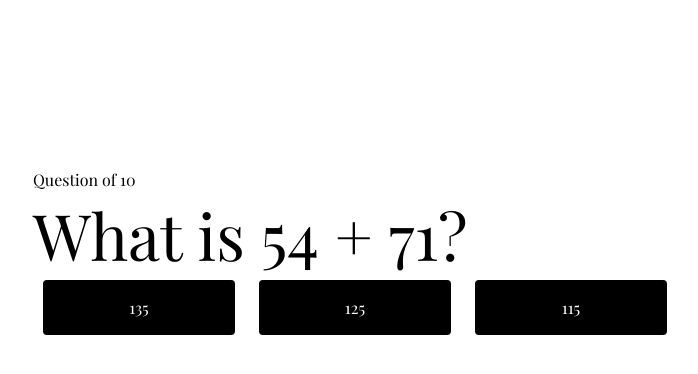
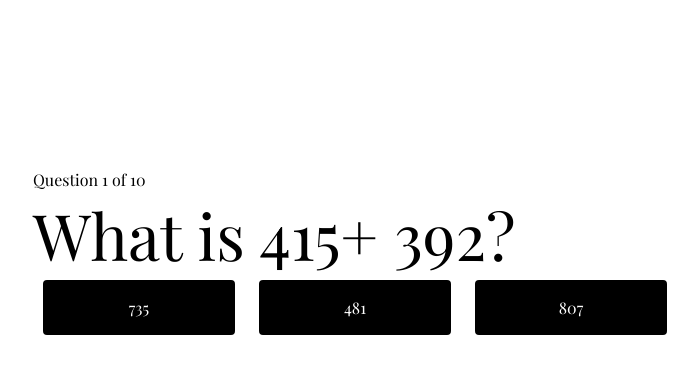
Before and after one commit to adeyinka36/PHP-PROJ2, a PHP site: page / in a window 1280 px wide. Shown: the top 374 px of the page, without its empty margins (95-793 px from the left). Run offline with PHP 8.4, Linux system fonts and the light colour scheme; some web fonts are replaced.

```diff
--- a/index.php
+++ b/index.php
@@ -9,17 +9,55 @@
 </head>
 <body>
     <?php include 'inc/generate_questions.php'?>
+    <?php
+    session_start();
+    // checking if student had had 10 attempts
+    if(isset($_SESSION["number"])&&intval($_SESSION["number"])>=10){
+
+        session_destroy();
+        session_start();
+    }
+
+
+     ?>
+    <?php
+    //  recieving student answer and storing number of attempts in sessions or initialing number of attempted questions to 1 if its first question
+    if(isset($_POST["answer"])){
+     if(isset($_SESSION["number"])){
+        $_SESSION["number"]=strval(intval($_SESSION["number"]+1));
+    }
+    else{
+        $_SESSION["number"]=strval(1);
+    }
+}
+    ?>
+    <!-- genrating questions and getting corret question number from sessions -->
     <?php generateRandQues()?>
-    <?php $questionNumber=1;?>
+    <?php if(isset($_SESSION["number"])&&intval($_SESSION["number"])<10){
+    $questionNumber=intval($_SESSION["number"]);}
+    else{
+        $questionNumber=0;
+    };?>
+    <?php
+
+    // redloadind to clear post and  to generate new question afer each attempt
+    if(isset($_POST["answer"])){
+    $selected=$_POST["answer"];
+    header("Refresh:0; url=index.php");
+    }
+
+
+    ?>
     <div class="container">
+
         <div id="quiz-box">
-            <p class="breadcrumbs">Question <?php $questionNumber ?> of <?php echo count($questions) ?></p>
-            <p class="quiz">What is 54 + 71?</p>
+            <p class="breadcrumbs">Question <?php echo $questionNumber+1 ?> of <?php echo count($questions) ?></p>
+            <p class="quiz">What is <?php echo $questions[$questionNumber]["leftAdder"] ?>+ <?php echo $questions[$questionNumber]["rightAdder"] ?>?</p>
             <form action="index.php" method="post">
                 <input type="hidden" name="id" value="0" />
-                <input type="submit" class="btn" name="answer" value="135" />
-                <input type="submit" class="btn" name="answer" value="125" />
-                <input type="submit" class="btn" name="answer" value="115" />
+                <input type="submit" class="btn" name="answer" value=<?php echo $questions[$questionNumber]["firstIncorrectAnswer"] ?> />
+                <input type="submit" class="btn" name="answer" value= <?php echo $questions[$questionNumber]["secondIncorrectAnswer"] ?> />
+                <input type="submit" class="btn" name="answer" value=<?php echo $questions[$questionNumber]["correctAnswer"] ?> />
             </form>
         </div>
     </div>
```
